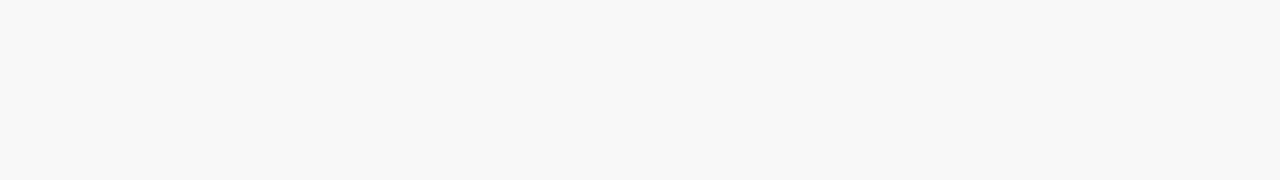
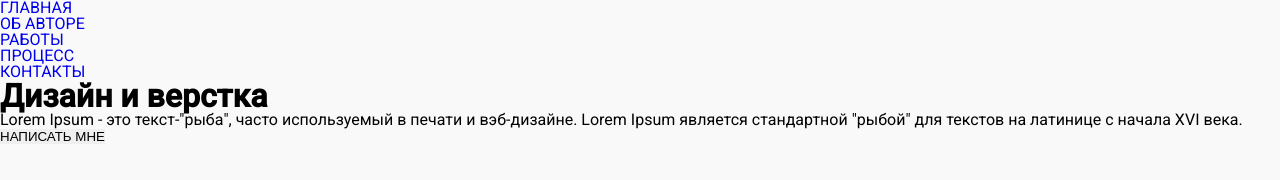
Before and after one commit to AnyaSE/AnnSeleznova_08, a plain HTML site: page index.html in a window 1280 px wide. Drawn offline with Linux system fonts and the light colour scheme.

Commit message:
created nav bar and header in html file

```diff
--- a/index.html
+++ b/index.html
@@ -6,8 +6,42 @@
     <meta name="viewport" content="width=device-width, initial-scale=1.0">
     <title>Homepage</title>
     <link rel="stylesheet" href="style/style.css">
+    <link rel="preconnect" href="https://fonts.googleapis.com">
+    <link rel="preconnect" href="https://fonts.gstatic.com" crossorigin>
+    <link href="https://fonts.googleapis.com/css2?family=Roboto:wght@400;500&display=swap" rel="stylesheet">
 </head>
 <body>
-
+    <div class="wrapper">
+        <header class="header">
+            <ul class="nav">
+                <li class="nav__item">
+                    <a href="#" class="nav__link">ГЛАВНАЯ</a>
+                </li>
+                <li class="nav__item">
+                    <a href="#" class="nav__link">ОБ АВТОРЕ</a>
+                </li>
+                <li class="nav__item">
+                    <a href="#" class="nav__link">РАБОТЫ</a>
+                </li>
+                <li class="nav__item">
+                    <a href="#" class="nav__link">ПРОЦЕСС</a>
+                </li>
+                <li class="nav__item">
+                    <a href="#" class="nav__link">КОНТАКТЫ</a>
+                </li>
+            </ul>
+            <div class="banner">
+                <h1 class="banner__title">
+                    Дизайн и верстка
+                </h1>
+                <p class="banner__item">
+                    Lorem Ipsum - это текст-"рыба", часто используемый в печати и вэб-дизайне. Lorem Ipsum является стандартной "рыбой" для текстов на латинице с начала XVI века.
+                </p>
+                <button class="button">
+                    НАПИСАТЬ МНЕ
+                </button>
+            </div>
+        </header>
+    </div>
 </body>
 </html>
```
